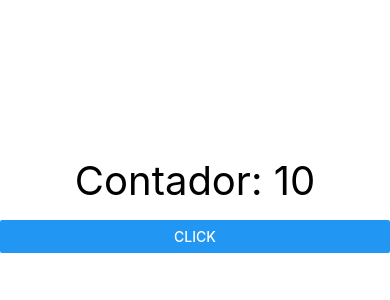
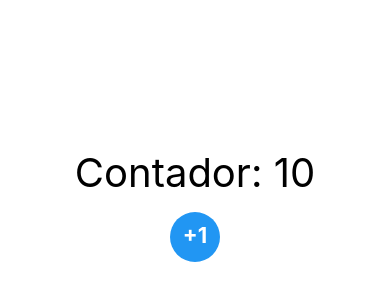
Before and after one commit to LuisRcap/Ejercicios-React-Native, a React Native app in the folder 02-MiPrimeraApp/: screen / in a window 390 px wide. Shown: the part 210-510 px from the top of the page. Built offline with nearby package versions, Linux system fonts and the light colour scheme.

Commit message:
TouchableOpacity :brain:

```diff
--- a/02-MiPrimeraApp/src/screens/ContadorScreen.tsx
+++ b/02-MiPrimeraApp/src/screens/ContadorScreen.tsx
@@ -1,5 +1,5 @@
 import React from 'react'
-import { Button, Text, View } from 'react-native';
+import { Text, TouchableOpacity, View } from 'react-native';
 import { useState } from 'react';
 
 const ContadorScreen = () => {
@@ -21,10 +21,32 @@ const ContadorScreen = () => {
                 Contador: { contador }
             </Text>
 
-            <Button
-                title='Click'
-                onPress={ () => setContador( contador + 1 ) }
-            />
+            <TouchableOpacity
+                onPress={ () => setContador( contador +1 ) }
+                style={{
+                    width: 50,
+                    alignSelf: 'center'
+                }}
+            >
+                <View style={{
+                    backgroundColor: '#2196F3',
+                    borderRadius: 100,
+                    width: 50,
+                    height: 50,
+                    alignSelf: 'center',
+                    justifyContent: 'center'
+                }}>
+                    <Text style={{
+                        textAlign: 'center',
+                        color: "white",
+                        fontSize: 22,
+                        fontWeight: 'bold',
+                        top: -2
+                    }}>
+                        +1
+                    </Text>
+                </View>
+            </TouchableOpacity>
         </View>
     )
 }
```
